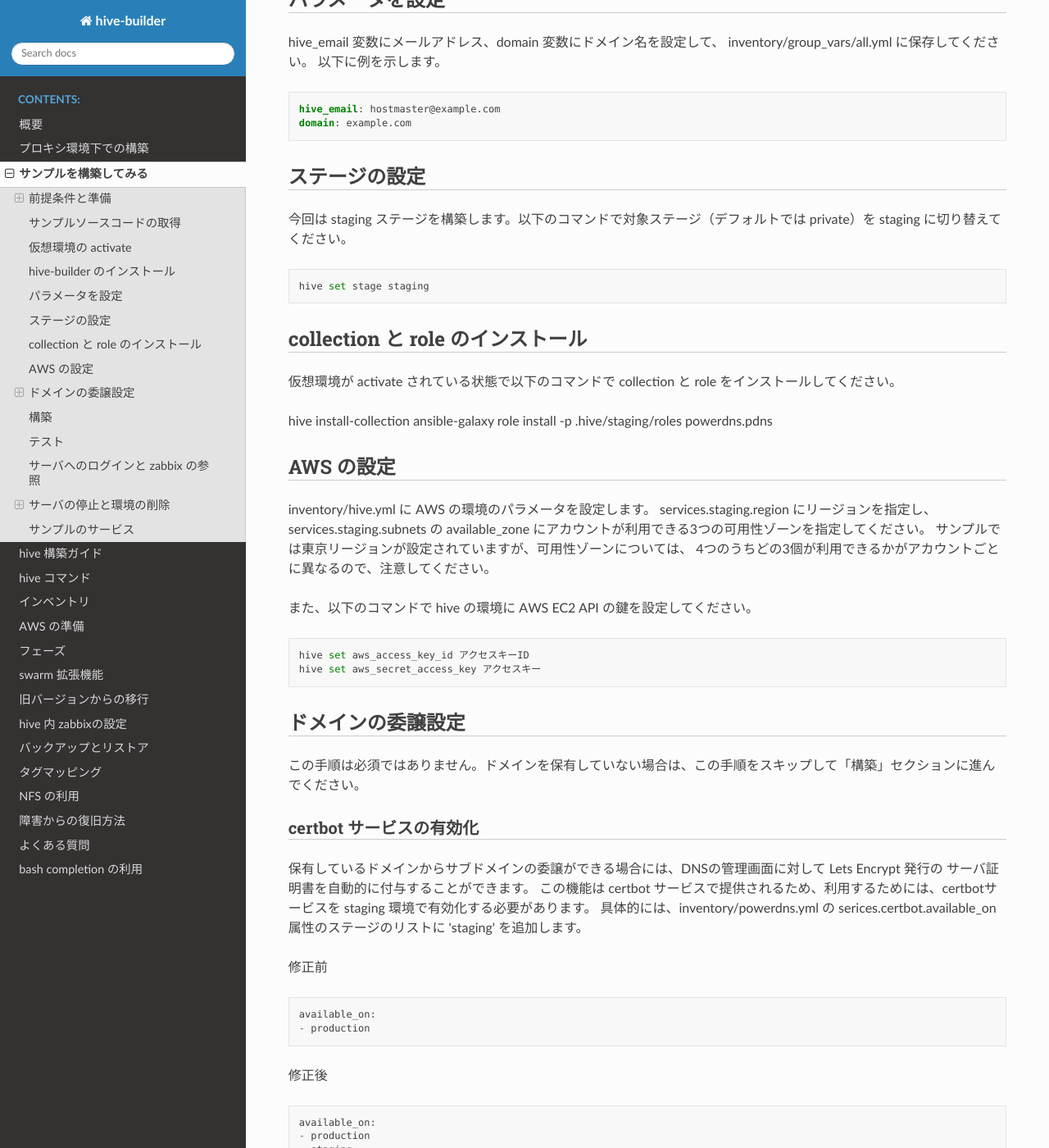
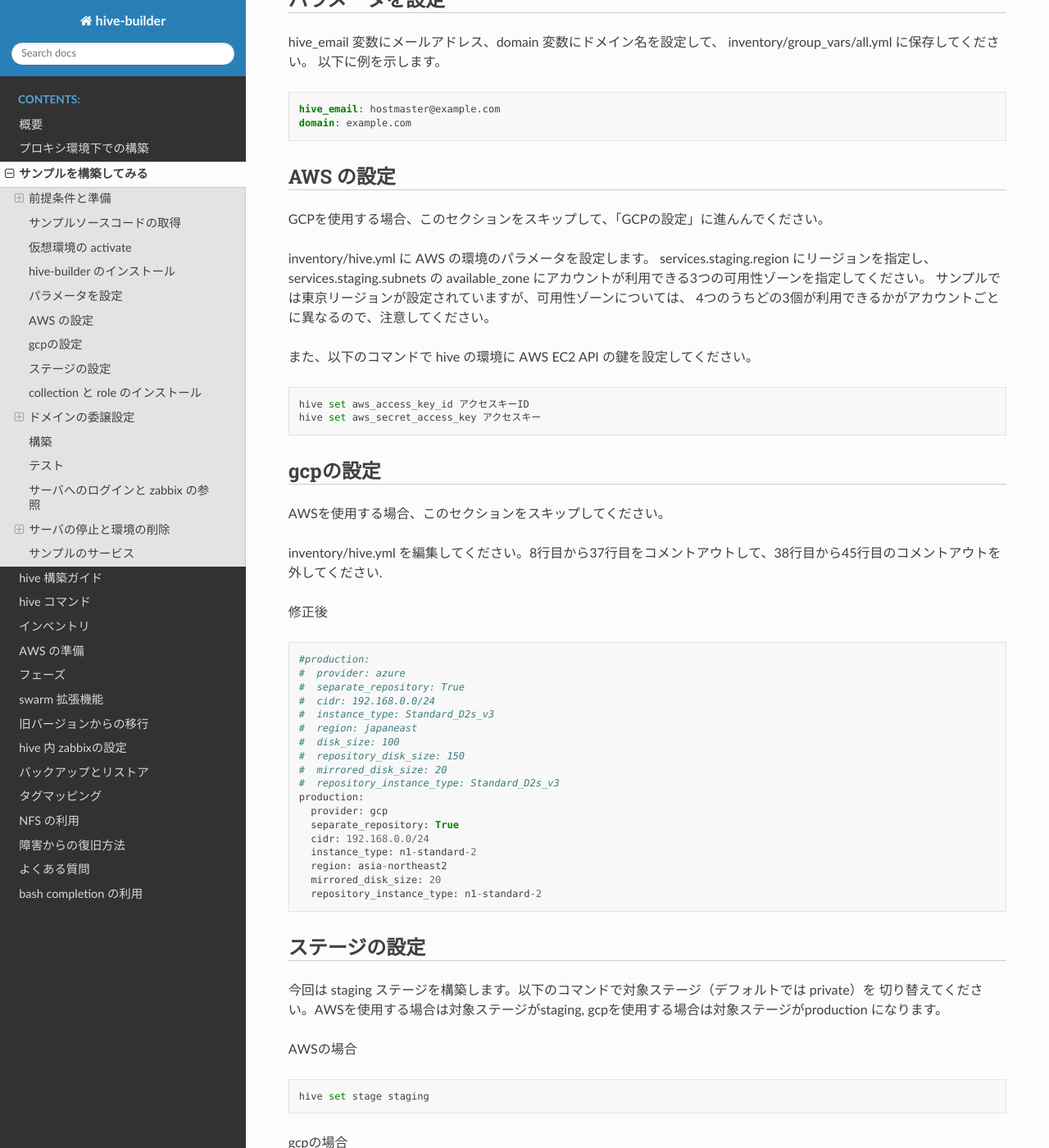
Before and after one commit to procube-open/hive-builder, a Sphinx documentation site: the page built from docs/example.rst, in a window 1280 px wide and 1400 px high, scrolled down 1643 px. Shown: the whole window at 82% size. Built offline with Sphinx 7.4.7 and the Read the Docs theme 2.0.0, drawn with Linux system fonts in a browser that asks for light colours; pages that are not in the unit, such as notebooks, are missing from menus; some of the changed text lies outside the part shown.

Commit message:
Update example.rst

```diff
--- a/docs/example.rst
+++ b/docs/example.rst
@@ -75,24 +75,11 @@ hive_email 変数にメールアドレス、domain 変数にドメイン名を
   hive_email: hostmaster@example.com
   domain: example.com
 
-ステージの設定
-=========================
-今回は staging ステージを構築します。以下のコマンドで対象ステージ（デフォルトでは private）を staging  に切り替えてください。
-
-::
-
-  hive set stage staging
-
-collection と role のインストール
-======================================
-仮想環境が activate されている状態で以下のコマンドで collection と role をインストールしてください。
-
-hive install-collection
-ansible-galaxy role install -p .hive/staging/roles powerdns.pdns
-
 
 AWS の設定
 =========================
+
+GCPを使用する場合、このセクションをスキップして、「GCPの設定」に進んんでください。
 
 inventory/hive.yml に AWS の環境のパラメータを設定します。
 services.staging.region にリージョンを指定し、services.staging.subnets
@@ -106,6 +93,61 @@ services.staging.region にリージョンを指定し、services.staging.subnet
 
   hive set aws_access_key_id アクセスキーID
   hive set aws_secret_access_key アクセスキー
+
+gcpの設定
+=========================
+
+AWSを使用する場合、このセクションをスキップしてください。
+
+inventory/hive.yml を編集してください。8行目から37行目をコメントアウトして、38行目から45行目のコメントアウトを外してください.
+
+修正後
+
+::
+
+  #production:
+  #  provider: azure
+  #  separate_repository: True
+  #  cidr: 192.168.0.0/24
+  #  instance_type: Standard_D2s_v3
+  #  region: japaneast
+  #  disk_size: 100
+  #  repository_disk_size: 150
+  #  mirrored_disk_size: 20
+  #  repository_instance_type: Standard_D2s_v3
+  production:
+    provider: gcp
+    separate_repository: True
+    cidr: 192.168.0.0/24
+    instance_type: n1-standard-2
+    region: asia-northeast2
+    mirrored_disk_size: 20
+    repository_instance_type: n1-standard-2
+
+ステージの設定
+=========================
+今回は staging ステージを構築します。以下のコマンドで対象ステージ（デフォルトでは private）を 切り替えてください。AWSを使用する場合は対象ステージがstaging, gcpを使用する場合は対象ステージがproduction になります。
+
+AWSの場合
+
+::
+
+  hive set stage staging
+
+gcpの場合
+
+::
+
+  hive set stage production
+
+collection と role のインストール
+======================================
+仮想環境が activate されている状態で以下のコマンドで collection と role をインストールしてください。
+
+::
+
+  hive install-collection
+  ansible-galaxy role install -p .hive/staging/roles powerdns.pdns
 
 ドメインの委譲設定
 =========================
```
